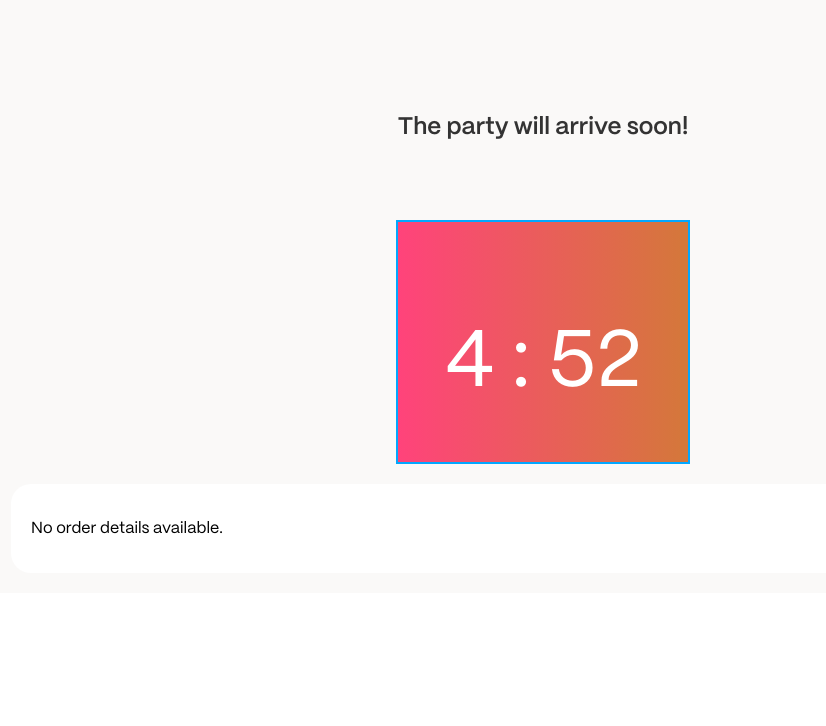
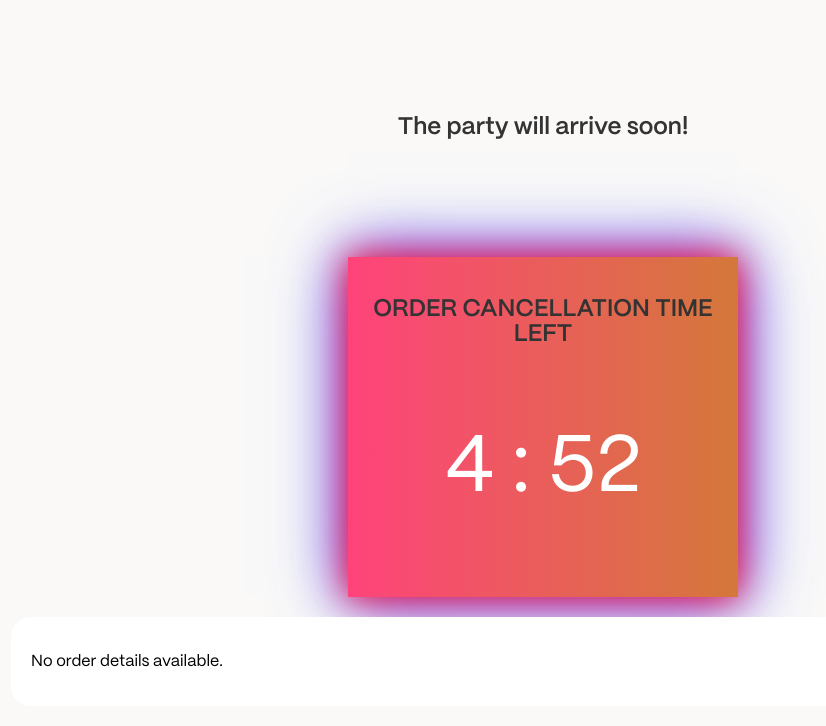
Before and after one commit to hossai13/Software-Engineering-Project, a Flask app: page /order-confirmation/1 in a window 1280 px wide. Shown: the part 308-1034 px from the top of the page, without its empty margins (97-923 px from the left). Before the commit the page ends 842 px from the top, so only its background shows below. Run offline with Flask 3, Linux system fonts and the light colour scheme; the visitor is signed in with stand-in values (Sample User, id 1); data comes from the database, SQL or seed files in the repository; data that the repository does not hold is empty; some libraries are stand-ins or nearby versions.

Commit message:
Guest Order & Order Cancellation Update

```diff
--- a/database.sql
+++ b/database.sql
@@ -64,7 +64,7 @@ CREATE TABLE IF NOT EXISTS Toppings (
 -- Create the OrderHistory table to track orders
 CREATE TABLE IF NOT EXISTS OrderHistory (
     orderID INT NOT NULL,
-    LoginID INT NOT NULL,
+    LoginID INT DEFAULT NULL,
     itemID INT NOT NULL,
     size VARCHAR(50) NOT NULL,
     item_name VARCHAR(255) NOT NULL,
@@ -73,10 +73,11 @@ CREATE TABLE IF NOT EXISTS OrderHistory (
     toppings VARCHAR(255),
     total_price DECIMAL(10, 2) NOT NULL,
     final_total DECIMAL(10, 2) NOT NULL,
-    FOREIGN KEY (LoginID) REFERENCES UserInfo(LoginID) ON DELETE CASCADE,
+    FOREIGN KEY (LoginID) REFERENCES UserInfo(LoginID) ON DELETE SET NULL,
     FOREIGN KEY (itemID) REFERENCES Menu(itemID) ON DELETE CASCADE,
     PRIMARY KEY (orderID, itemID)
 );
+
 
 -- Create the OrderToppings table to associate toppings with orders
 CREATE TABLE IF NOT EXISTS OrderToppings (
--- a/main.py
+++ b/main.py
@@ -33,7 +33,7 @@ ALLOWED_EXTENSIONS = {'png', 'jpg', 'jpeg'}
 # Initialize MySQL
 mysql = MySQL(app)
 
-# Route for the homepage
+# Route for the Homepage
 @app.route('/')
 def homepage():
     try:
@@ -75,7 +75,7 @@ def homepage():
         print(f"Error in homepage route: {e}")
         return "Error loading the homepage."
 
-# Route for the user homepage/restaurant reviews
+# Route for Userhomepage & Restaurant Reviews
 @app.route('/userhomepage', methods=['GET', 'POST'])
 def userhomepage():
     if 'loggedin' in session:
@@ -152,6 +152,7 @@ def userhomepage():
     else:
         return redirect(url_for('login'))
 
+#Route for Review Photos
 @app.route('/review/photo/<int:review_id>')
 def review_photo(review_id):
     cursor = mysql.connection.cursor()
@@ -164,6 +165,7 @@ def review_photo(review_id):
     else:
         return Response(open('static/placeholder.jpg', 'rb').read(), mimetype='image/jpeg')
 
+#Route for Item Sizes
 @app.route('/api/item_sizes/<int:item_id>', methods=['GET'])
 def get_item_sizes(item_id):
     try:
@@ -180,6 +182,7 @@ def get_item_sizes(item_id):
         print(f"Error fetching sizes: {e}")
         return jsonify({"error": "Failed to fetch sizes."}), 500
 
+#Route for Toppings
 @app.route('/api/item_toppings/<int:item_id>', methods=['GET'])
 def get_item_toppings(item_id):
     try:
@@ -208,6 +211,7 @@ def get_item_toppings(item_id):
         print(f"Error fetching toppings for item ID {item_id}: {e}")
         return jsonify({"error": "Failed to fetch toppings due to server error."}), 500
 
+#Route for Cart
 @app.route('/api/cart', methods=['GET', 'POST', 'PATCH', 'DELETE'])
 def cart_api():
     if 'cart' not in session:
@@ -292,7 +296,7 @@ def cart_api():
 
     return jsonify({'error': 'Method not allowed'}), 405
 
-# Route for the menu page
+# Route for Menu
 @app.route('/menu', methods=['GET', 'POST'])
 def menu():
     try:
@@ -398,7 +402,7 @@ def menu():
         print(f"Error in /menu route: {e}")
         return "Error loading the menu."
 
-# Route for pickup times
+# Route for Pickup Times
 @app.route('/set-pickup-time', methods=['POST'])
 def set_pickup_time():
     data = request.json
@@ -413,14 +417,19 @@ def set_pickup_time():
     session.modified = True
     return jsonify({"status": "success"}), 200
 
-# Route for checkout
+# Route for Checkout
 @app.route('/cart')
 def cart():
+    # Check for Guest or User ID in session
+    user_id = session.get('id')
+    if not user_id:
+        user_id = f"Guest_{int(time.time())}"  # Generate Guest ID if not logged in
+
     if 'cart' not in session or not isinstance(session['cart'], dict):
         session['cart'] = {'items': [], 'total': 0.0}
 
     cursor = mysql.connection.cursor(MySQLdb.cursors.DictCursor)
-    cursor.execute('SELECT Points FROM UserInfo WHERE LoginID = %s', (session['id'],))
+    cursor.execute('SELECT Points FROM UserInfo WHERE LoginID = %s', (user_id,))
     points = cursor.fetchone()
 
     if not points:
@@ -465,6 +474,7 @@ def cart():
         points = points
     )
 
+#Route for Tip
 @app.route('/set-tip', methods=['POST'])
 def set_tip():
     data = request.json
@@ -486,16 +496,19 @@ def place_order():
     tax_rate = 0.08
     tax = round(subtotal * tax_rate, 2)
     final_total = round(subtotal + tax + tip, 2)
-    user_id = session.get('id')
 
+    user_id = session.get('id', None)
     if not user_id:
-        return jsonify({'error': 'User not authenticated'}), 401
+        user_id = None
 
     try:
         cur = mysql.connection.cursor(MySQLdb.cursors.DictCursor)
 
-        # Generate unique order ID
-        order_id = user_id * 1000000 + int(time.time())
+        if user_id:
+            order_id = user_id * 1000000 + int(time.time())
+        else:
+            order_id = int(time.time())
+
         order_datetime = datetime.now()
         order_details = []
 
@@ -522,19 +535,16 @@ def place_order():
                 'total_price': item['total_price']
             })
 
-        # Calculate points earned
-        points_earned = int(subtotal * 10)  # Example: 10 points per dollar spent
-        cur.execute("SELECT Points FROM UserInfo WHERE LoginID = %s", (user_id,))
-        current_points = cur.fetchone()['Points']
-        new_points_total = current_points + points_earned
-
-        # Update points in the database
-        cur.execute("UPDATE UserInfo SET Points = %s WHERE LoginID = %s", (new_points_total, user_id))
+        points_earned = int(subtotal * 10)
+        if user_id:
+            cur.execute("SELECT Points FROM UserInfo WHERE LoginID = %s", (user_id,))
+            current_points = cur.fetchone()['Points']
+            new_points_total = current_points + points_earned
+            cur.execute("UPDATE UserInfo SET Points = %s WHERE LoginID = %s", (new_points_total, user_id))
 
         mysql.connection.commit()
         cur.close()
 
-        # Store order details in the session for confirmation
         current_time = datetime.now()
         can_cancel = (current_time - order_datetime) <= timedelta(minutes=5)
         session['last_order'] = {
@@ -551,7 +561,6 @@ def place_order():
     except Exception as e:
         return jsonify({'error': str(e)}), 500
 
-
 #Route for Order Cancellation
 @app.route('/cancel-order', methods=['POST'])
 def cancel_order():
@@ -564,10 +573,16 @@ def cancel_order():
     try:
         cur = mysql.connection.cursor()
 
-        cur.execute("""
-            SELECT orderID, date_ordered FROM OrderHistory
-            WHERE orderID = %s AND LoginID = %s
-        """, (order_id, user_id))
+        if user_id:
+            cur.execute("""
+                SELECT orderID, date_ordered FROM OrderHistory
+                WHERE orderID = %s AND LoginID = %s
+            """, (order_id, user_id))
+        else:
+            cur.execute("""
+                SELECT orderID, date_ordered FROM OrderHistory
+                WHERE orderID = %s AND LoginID IS NULL
+            """, (order_id,))
 
         order = cur.fetchone()
 
@@ -590,7 +605,7 @@ def cancel_order():
     except Exception as e:
         return jsonify({'error': str(e)}), 500
 
-# Route
+# Route for Order History
 @app.route('/order-history', methods=['GET'])
 def order_history():
     if 'id' not in session:
@@ -598,13 +613,23 @@ def order_history():
 
     user_id = session['id']
     cursor = mysql.connection.cursor()
-    cursor.execute('''
-        SELECT o.orderID, o.date_ordered, o.total_price, m.itemName, o.size, o.quantity
-        FROM OrderHistory o
-        LEFT JOIN Menu m ON o.itemID = m.itemID
-        WHERE o.LoginID = %s
-        ORDER BY o.date_ordered DESC
-    ''', (user_id,))
+
+    if user_id:
+        cursor.execute('''
+            SELECT o.orderID, o.date_ordered, o.total_price, m.itemName, o.size, o.quantity
+            FROM OrderHistory o
+            LEFT JOIN Menu m ON o.itemID = m.itemID
+            WHERE o.LoginID = %s
+            ORDER BY o.date_ordered DESC
+        ''', (user_id,))
+    else:
+        cursor.execute('''
+            SELECT o.orderID, o.date_ordered, o.total_price, m.itemName, o.size, o.quantity
+            FROM OrderHistory o
+            LEFT JOIN Menu m ON o.itemID = m.itemID
+            WHERE o.LoginID IS NULL
+            ORDER BY o.date_ordered DESC
+        ''')
 
     orders = cursor.fetchall()
     order_list = []
@@ -619,7 +644,9 @@ def order_history():
         })
 
     cursor.close()
+    return jsonify(order_list)
 
+#Route for Rewards
 @app.route('/rewards', methods=['GET'])
 def rewards():
     if 'loggedin' in session:
@@ -629,6 +656,7 @@ def rewards():
         cursor.close()
     return render_template('profile.html', points=points)
 
+#Route for Update Rewards Points
 @app.route('/update_points', methods=['POST'])
 def update_points():
     if 'loggedin' not in session:
@@ -671,6 +699,7 @@ def update_points():
         print(f"Error updating points: {e}")
         return jsonify({'status': 'failed', 'message': 'Server error occurred'}), 500
 
+#Route for Redeem Rewards Points
 @app.route('/redeem_rewards', methods=['POST'])
 def redeem_rewards():
     if 'loggedin' not in session:
@@ -748,6 +777,7 @@ def reduce_stock(itemID, quantity):
     mysql.connection.commit()
     cursor.close()
 
+#Route for Order Confirmation
 @app.route('/order-confirmation/<int:order_id>')
 def order_confirmation(order_id):
     if 'loggedin' not in session:
@@ -778,7 +808,7 @@ def order_confirmation(order_id):
         cursor.close()
 
 
-# Registration route
+#Route for Registration
 @app.route('/register', methods=['GET', 'POST'])
 def register():
     msg = ''
@@ -821,7 +851,7 @@ def register():
 def validate_email(email):
     return re.match(r"[^@]+@[^@]+\.[^@]+", email)
 
-# Route for the Login
+# Route for Login
 @app.route('/login', methods=['GET','POST'])
 def login():
     msg = ''
@@ -853,7 +883,7 @@ def login():
             msg = 'Please fill out the form'
     return render_template('login.html', msg=msg)
 
-# Route for logout
+# Route for Logout
 @app.route('/logout')
 def logout():
     # fill_inventory()
@@ -864,6 +894,7 @@ def logout():
     session.pop('isOwner', None)
     return redirect(url_for('login'))
 
+#Route for Profile Pic Update
 @app.route('/update-profile-pic', methods=['POST'])
 def update_profile_pic():
     if 'loggedin' in session:
--- a/static/CSS/status.css
+++ b/static/CSS/status.css
@@ -101,12 +101,14 @@ h2, h3 {
 .timer-container{
     background: linear-gradient(to right, #ff437b, #d4783a);
     padding: 20px;
-    border: 2px solid blue;
-    width: 250px;
-    height: 200px;
+    text-align: center;
+    font-family: 'MoriB';
+    width: 350px;
+    height: 300px;
     margin-left: auto;
     margin-right: auto;
-    animation: 10s infinite glow;
+    box-shadow: 0 0 30px rgba(254, 15, 15, 0.8), 0 0 50px rgba(201, 8, 201, 0.8), 0 0 70px rgba(0, 76, 255, 0.8);
+    animation: 10px 10s infinite glow;
 }
 
 @keyframes glow {
--- a/templates/status.html
+++ b/templates/status.html
@@ -45,9 +45,12 @@
 
         <section class="order-status-header">
             <h1 class="animation">Order Confirmed</h1>
-            <h2>The party will arrive soon!</h2>
+            <h2>The party will arrive soon!</h2><br>
         </section>
         <div class="timer-container">
+            <div>
+                <h2>ORDER CANCELLATION TIME LEFT</h2>
+            </div>
             <p id="timer" class="cancel-timer"></p>
         </div>
         <section id="order-details-container">
@@ -79,9 +82,9 @@
                     <p class="order-date-header">Order Date: {{ orders[0].date_ordered.strftime('%Y-%m-%d %H:%M') }}</p>
                 </div>
                 <button class="cancel-order-button"
-                    {% if not can_cancel %} disabled {% endif %}
-                    onclick="openModal({{ orders[0].order_id }})">
-                    {% if not can_cancel %} Cancellation period has passed {% else %} Cancel Order {% endif %}
+                {% if 'loggedin' not in session or not can_cancel %} disabled {% endif %}
+                onclick="openModal({{ orders[0].order_id }})">
+                {% if 'loggedin' not in session or not can_cancel %} Cancellation not allowed {% else %} Cancel Order {% endif %}
                 </button>
             {% else %}
                 <p>No order details available.</p>
```
